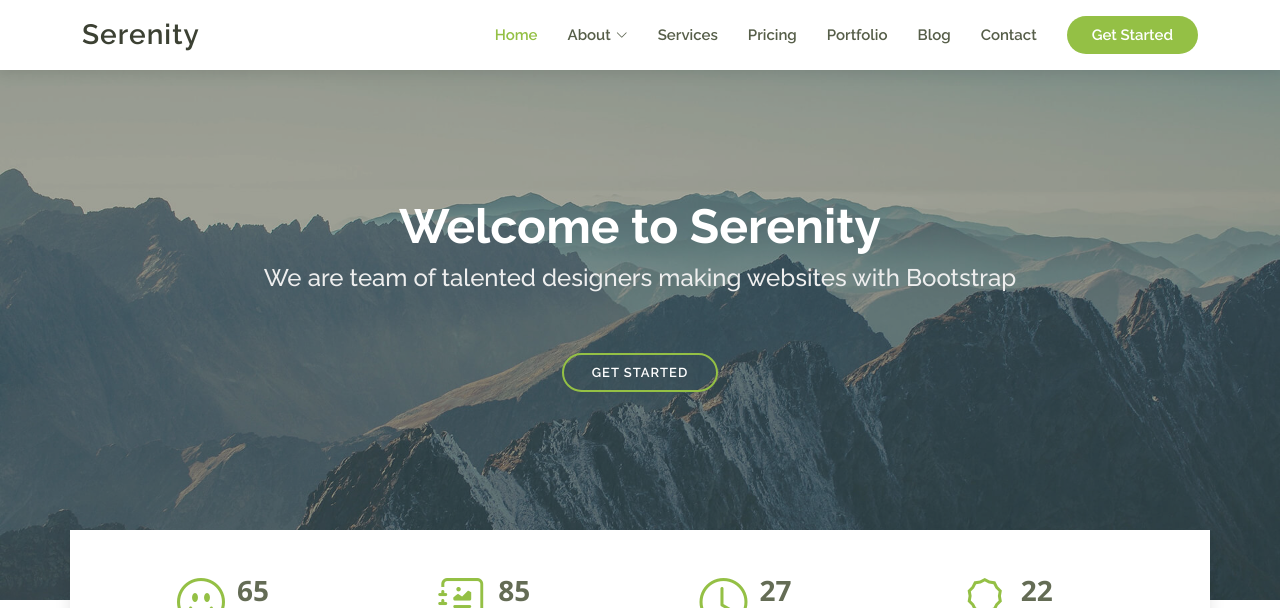
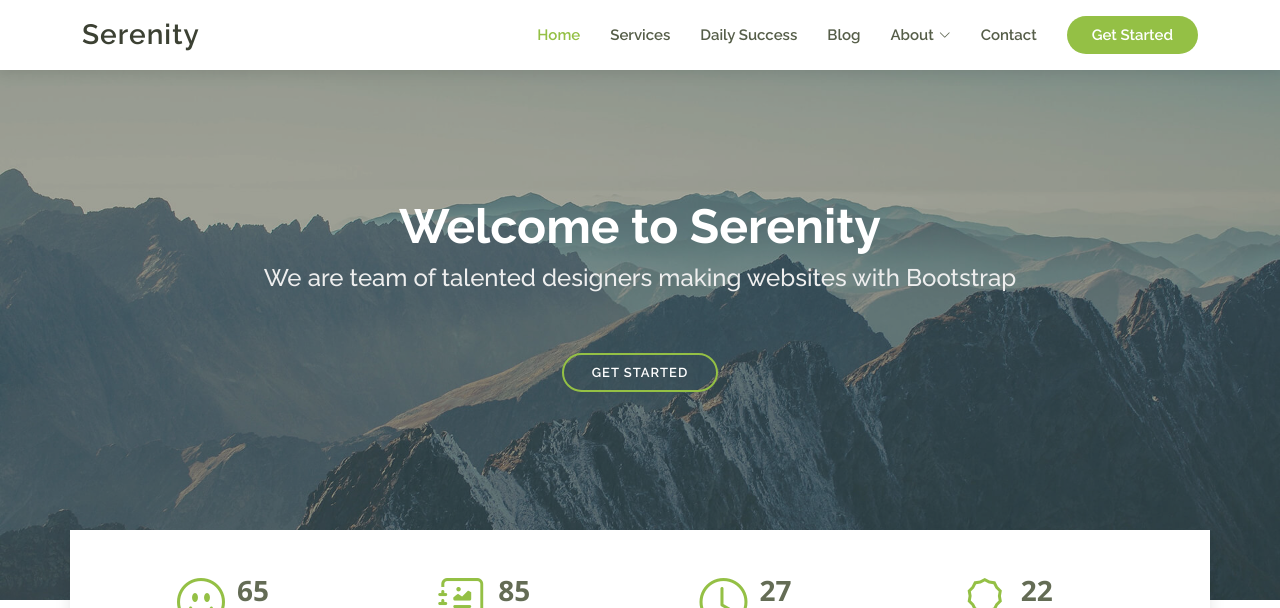
Before and after one commit to jisungs/daily_success, a Django app: page / in a window 1280 px wide. Shown: the top 608 px of the page. Run offline with Django 4.2, Linux system fonts and the light colour scheme; some libraries are stand-ins or nearby versions.

Commit message:
Change order of navbar

```diff
--- a/templates/includes/navbar.html
+++ b/templates/includes/navbar.html
@@ -12,6 +12,10 @@
       <nav id="navbar" class="navbar">
         <ul>
           <li><a class="active" href="index.html">Home</a></li>
+          <li><a href="services.html">Services</a></li>
+          <li><a href="portfolio.html">Daily Success</a></li>
+          {% comment %} <li><a href="pricing.html">Pricing</a></li> {% endcomment %}
+          <li><a href="blog.html">Blog</a></li>
           <li class="dropdown"><a href="#"><span>About</span> <i class="bi bi-chevron-down"></i></a>
             <ul>
               <li><a href="about.html">About</a></li>
@@ -27,12 +31,7 @@
               </li>
             </ul>
           </li>
-          <li><a href="services.html">Services</a></li>
-          <li><a href="pricing.html">Pricing</a></li>
-          <li><a href="portfolio.html">Portfolio</a></li>
-          <li><a href="blog.html">Blog</a></li>
           <li><a href="contact.html">Contact</a></li>
-
           <li><a class="getstarted" href="about.html">Get Started</a></li>
         </ul>
         <i class="bi bi-list mobile-nav-toggle"></i>
```
